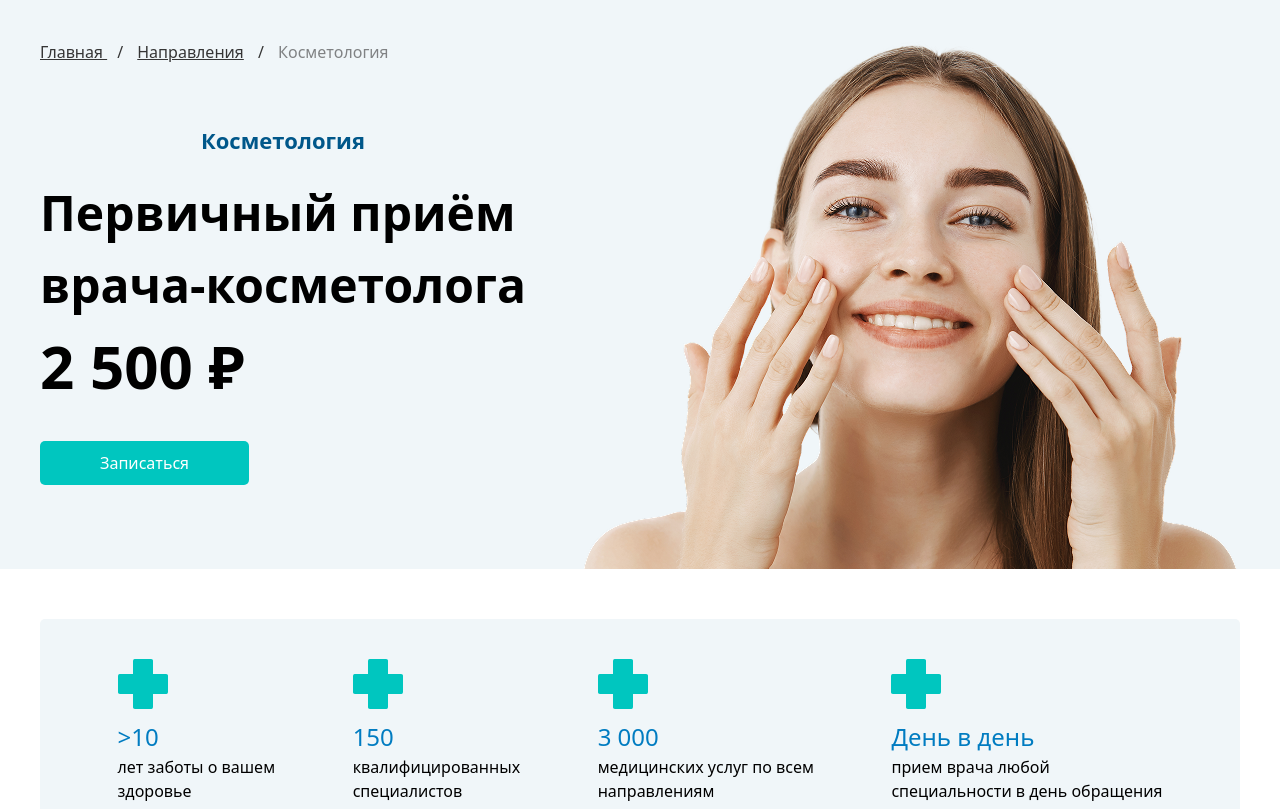
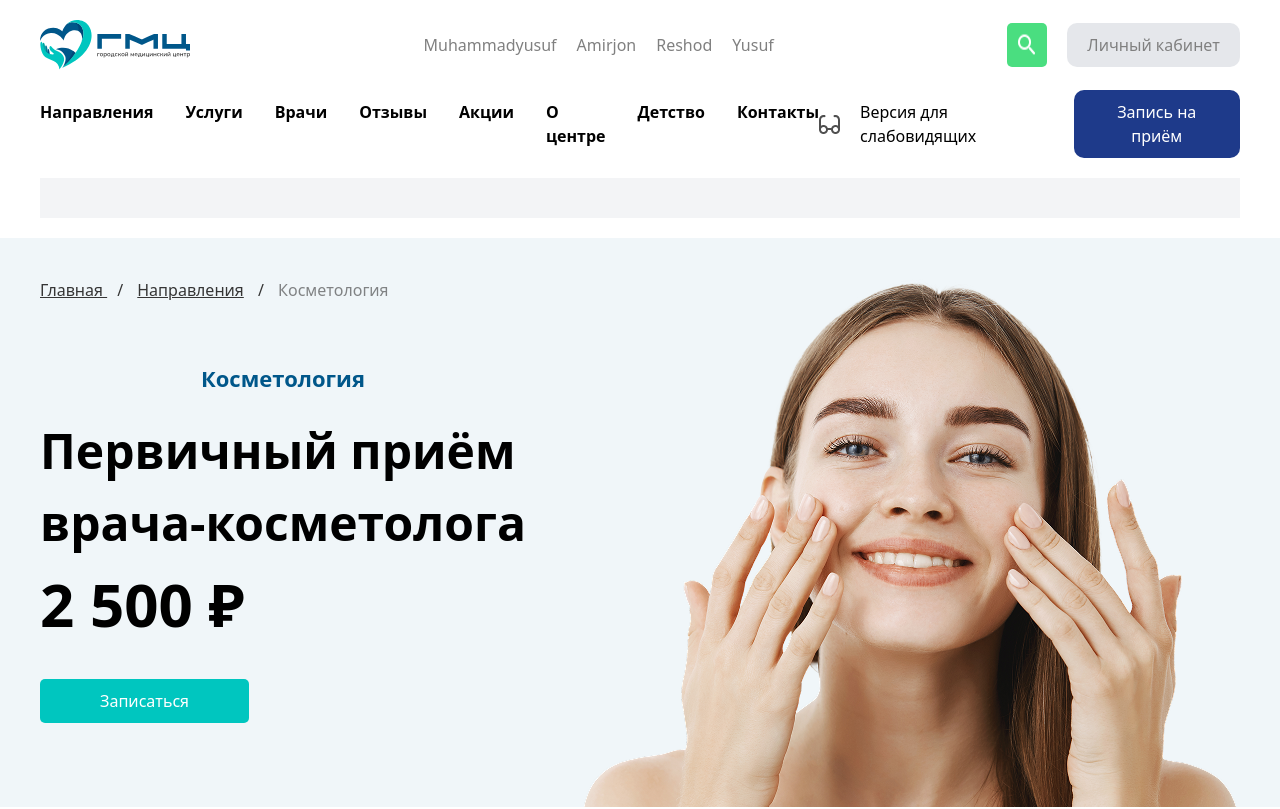
Before and after one commit to YusufDavlatyorov/finalexam, a website: page src/reshad.html in a window 1280 px wide. Shown: the top 809 px of the page. Drawn offline with nearby package versions, Linux system fonts and the light colour scheme; files that its build step writes are made by us from their sources.

Commit message:
Reshad header

```diff
--- a/src/reshad.html
+++ b/src/reshad.html
@@ -7,6 +7,51 @@
     <link rel="stylesheet" href="output.css">
 </head>
 <body>
+    <!-- header -->
+      <header class="p-5">
+        <nav class="max-w-[1200px] m-auto flex justify-between items-center">
+            <img class="w-[150px]" src="./sur.yusuf/logo.svg" alt="">
+            <ul class="hidden text-[gray] lg:flex gap-5">
+            <a href="">Muhammadyusuf</a>
+            <a href="">Amirjon</a>
+            <a href="">Reshod</a>
+            <a href="yusuf.html">Yusuf</a>
+            </ul>
+            <div class="hidden text-[gray] lg:flex gap-5">
+                <img class="bg-green-400 p-2 rounded-[5px]" src="./sur.yusuf/zoom-search.png" alt="">
+                <button class="px-[20px] py-[10px] bg-gray-200 rounded-[10px]">Личный кабинет</button>
+            </div>
+            <p class="lg:hidden">☰</p>
+        </nav>
+        <nav class="max-w-[1200px] m-auto lg:flex justify-between items-center hidden mt-[20px]">
+            <ul class="hidden font-semibold lg:flex gap-8 ">
+                <li>Направления</li>
+                <li>Услуги</li>
+                <li>Врачи</li>
+                <li>Отзывы</li>
+                <li>Акции</li>
+                <li>О центре</li>
+                <li>Детство</li>
+                <li>Контакты</li>
+            </ul>
+            <div class="flex gap-5 items-center">
+                <div class="flex gap-5 items-center">
+                    <img src="./sur.yusuf/icon (18).png" alt="">
+                    <p>Версия для слабовидящих</p>
+                </div>
+    <button class="px-[20px] py-[10px] bg-blue-900 text-white rounded-[10px]">Запись на приём</button>
+
+            </div>
+        </nav>
+
+        <section class="max-w-[1200px] m-auto flex justify-between items-center  bg-gray-100 mt-[20px] lg:p-5 flex-col lg:flex-row">
+           <div class="flex flex-col gap-5 lg:items-start items-center">
+
+
+
+
+        </section>
+    </header>
 
     <!-- main -->
      <main>
```
